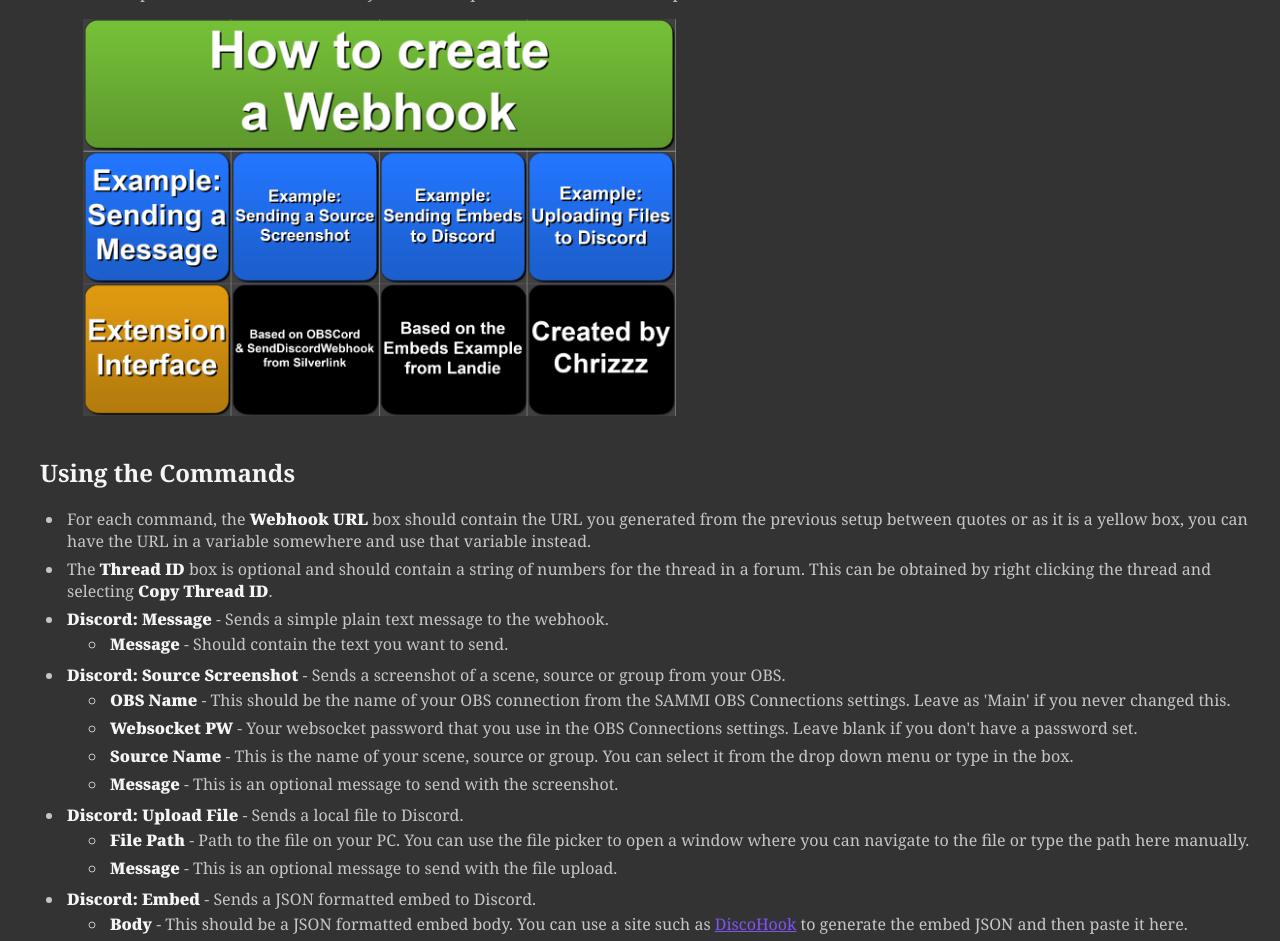
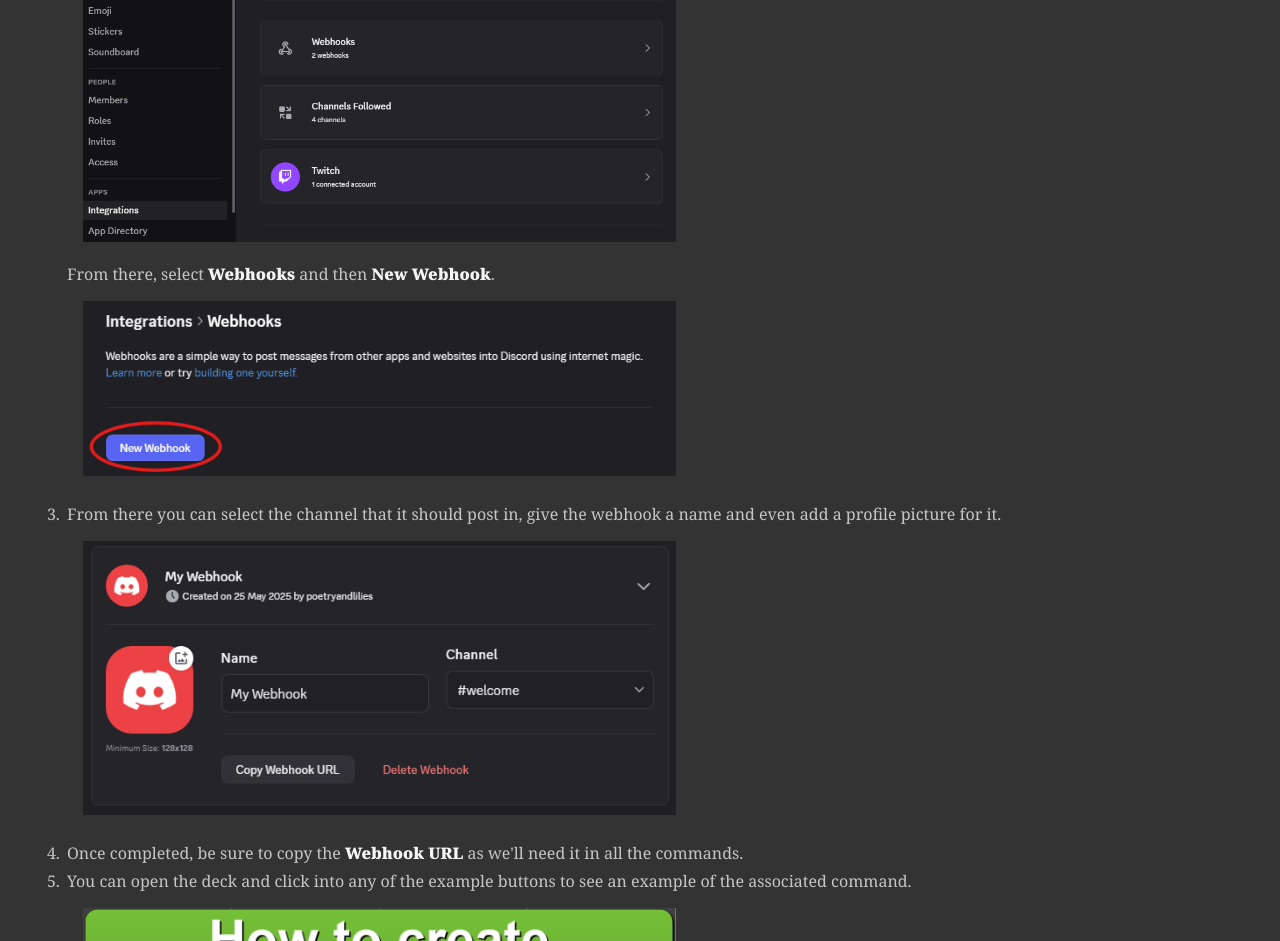
Before and after one commit to Chrizzz-1508/extension-documentation, a plain HTML site: page discord-webhook/index.html in a window 1280 px wide. Shown: the part 663-1604 px from the top of the page. Drawn offline with Linux system fonts and the light colour scheme.

Commit message:
Upload of new images and addition to the html

```diff
--- a/discord-webhook/index.html
+++ b/discord-webhook/index.html
@@ -51,13 +51,42 @@
       </li>
       <li>
         Make sure to setup a webhook in your Discord. This can be done by going
-        to the settings of your server, then <strong>Integrations</strong>. From
-        there, select <strong>Webhooks</strong> and then
-        <strong>New Webhook</strong>.
+        to the settings of your server, then <strong>Integrations</strong>.
+        <br />
+        <a
+          href="https://raw.githubusercontent.com/Chrizzz-1508/extension-documentation/refs/heads/main/discord-webhook/discord.png"
+          target="_blank"
+          title="Click for Large Image"
+          ><img
+            src="https://raw.githubusercontent.com/Chrizzz-1508/extension-documentation/refs/heads/main/discord-webhook/discord.png"
+            alt="Discord Webhook Setup"
+          />
+        </a>
+        <br />
+        From there, select <strong>Webhooks</strong> and then
+        <strong>New Webhook</strong>. <br />
+        <a
+          href="https://raw.githubusercontent.com/Chrizzz-1508/extension-documentation/refs/heads/main/discord-webhook/discord1.png"
+          target="_blank"
+          title="Click for Large Image"
+          ><img
+            src="https://raw.githubusercontent.com/Chrizzz-1508/extension-documentation/refs/heads/main/discord-webhook/discord1.png"
+            alt="Discord Webhook Setup"
+          />
+        </a>
       </li>
       <li>
         From there you can select the channel that it should post in, give the
-        webhook a name and even add a profile picture for it.
+        webhook a name and even add a profile picture for it.<br />
+        <a
+          href="https://raw.githubusercontent.com/Chrizzz-1508/extension-documentation/refs/heads/main/discord-webhook/discord2.png"
+          target="_blank"
+          title="Click for Large Image"
+          ><img
+            src="https://raw.githubusercontent.com/Chrizzz-1508/extension-documentation/refs/heads/main/discord-webhook/discord2.png"
+            alt="Discord Webhook Setup"
+          />
+        </a>
       </li>
       <li>
         Once completed, be sure to copy the <strong>Webhook URL</strong> as
@@ -92,6 +121,11 @@
         right clicking the thread and selecting <strong>Copy Thread ID</strong>.
       </li>
       <li>
+        If the <strong>Message</strong> is over 2000 characters (Discord Message
+        Limit), the extension will automatically split the message up into
+        multiple messages.
+      </li>
+      <li>
         <strong>Discord: Message</strong> - Sends a simple plain text message to
         the webhook.
         <ul>
@@ -117,7 +151,10 @@
           <li>
             <strong>Source Name</strong> - This is the name of your scene,
             source or group. You can select it from the drop down menu or type
-            in the box.
+            in the box. <br />
+            <strong style="color: red">Note:</strong> You can use
+            <strong>/$global.Main.current_scene$/</strong> to take a screenshot
+            of the current scene dynamically.
           </li>
           <li>
             <strong>Message</strong> - This is an optional message to send with
```
Also changed, not shown: discord-webhook/discord.png (added), discord-webhook/discord1.png (added), discord-webhook/discord2.png (added).
